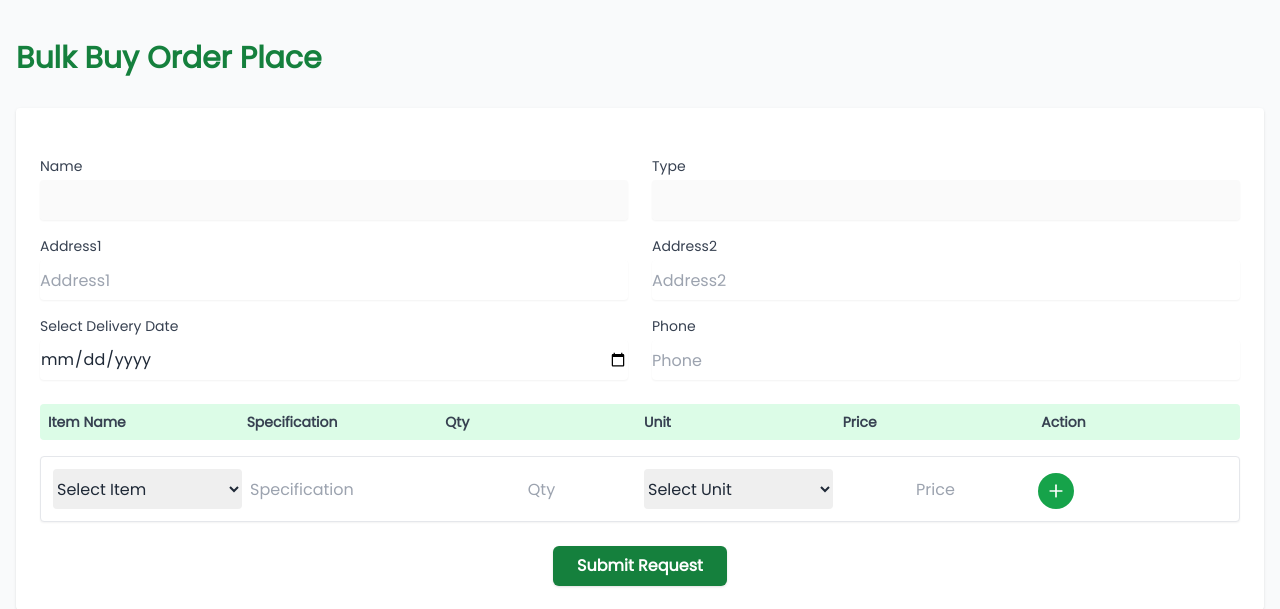
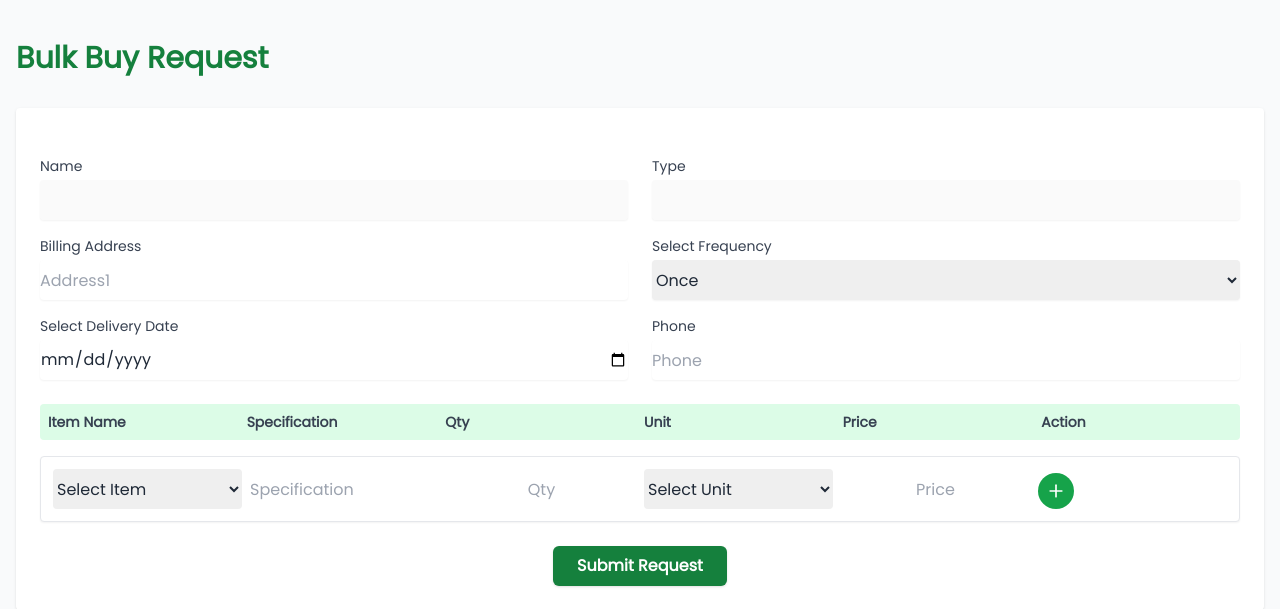
Before and after one commit to jeet760/OMS, a Django app: template omsproject/omsapp/templates/bulk-buy.html in a window 1280 px wide. Shown: the part 76-685 px from the top of the page. Run offline with Django 5.2, Linux system fonts and the light colour scheme; the template is opened without the code that fills it, so the values that code supplies are empty; some libraries are stand-ins or nearby versions.

Commit message:
bulk-buy-frequncy_23092025

```diff
--- a/omsproject/omsapp/models.py
+++ b/omsproject/omsapp/models.py
@@ -470,6 +470,7 @@ class BulkBuy(Model):
     bulkBuyExpDate = DateField(null=True)
     userID = ForeignKey(CustomUser, on_delete=CASCADE) #customer who has placed the bulk order
     response_accept = BooleanField(null=True) #True when bulk buy offer of the vendor is accepted by the customer
+    order_frequency = CharField(max_length=20, default='Once')
     def __str__(self):
         return f"{self.bulkBuyID}"
 
--- a/omsproject/omsapp/templates/bulk-buy-supply.html
+++ b/omsproject/omsapp/templates/bulk-buy-supply.html
@@ -28,7 +28,8 @@
                 <th class="py-2 px-3 cursor-pointer" onclick="sortTable(5, 'bulkorderTable')">Phone</th>
                 <th class="py-2 px-3 cursor-pointer" onclick="sortTable(6, 'bulkorderTable')">Responded</th>
                 <th class="py-2 px-3 cursor-pointer" onclick="sortTable(7, 'bulkorderTable')">No. of Items Enquired</th>
-                <th class="py-2 px-3 cursor-pointer" onclick="sortTable(8, 'bulkorderTable')">Accepted</th>
+                <th class="py-2 px-3 cursor-pointer" onclick="sortTable(8, 'bulkorderTable')">Frequency</th>
+                <th class="py-2 px-3 cursor-pointer" onclick="sortTable(9, 'bulkorderTable')">Accepted</th>
                 <th class="py-2 px-3 cursor-pointer">Actions</th>
             </tr>
         </thead>
@@ -45,6 +46,7 @@
                     {% if order.count_response > 0 %}<label class="px-4 py-2 text-sm text-green-600">Yes</label>{% else %}<label class="px-4 py-2 text-sm text-red-600">No</label>{% endif %}
                 </td>
                 <td class="py-2 px-3">{{order.count_items}}</td>
+                <td class="py-2 px-3">{{order.order_frequency}}</td>
                 <td>
                     {% if order.response_accept == True %}
                     <label class="px-4 py-2 text-sm text-green-600">Yes</label>
--- a/omsproject/omsapp/templates/bulk-buy.html
+++ b/omsproject/omsapp/templates/bulk-buy.html
@@ -2,7 +2,7 @@
 {% load static %}
 {% block bulk_buy %}
   <div class="max-w-7xl mx-auto px-4 py-10">
-    <h1 class="text-3xl font-bold text-green-700 mb-8">Bulk Buy Order Place</h1>
+    <h1 class="text-3xl font-bold text-green-700 mb-8">Bulk Buy Request</h1>
 
     <form id="formBulkBuy" onsubmit="return false;" class="bg-white p-6 rounded shadow space-y-6">
       {% csrf_token %}
@@ -18,8 +18,8 @@
           </div>
 
           <div>
-            <label for="address1" class="block text-sm font-medium text-gray-700">Address1</label>
-            <input type="text" id="address1" name="address1" value="{{user_address}}" placeholder="Address1"
+            <label for="address1" class="block text-sm font-medium text-gray-700">Billing Address</label>
+            <input type="text" id="address1" name="address1" value="{{user_address1}}" placeholder="Address1"
                   class="mt-1 block w-full h-10 rounded border-gray-300 shadow-sm focus:ring-green-600 focus:border-green-600">
           </div>
 
@@ -39,9 +39,17 @@
           </div>
 
           <div>
-            <label for="address2" class="block text-sm font-medium text-gray-700">Address2</label>
-            <input type="text" id="address2" name="address2" value="{{user_address1}}" placeholder="Address2"
-                  class="mt-1 block w-full h-10 rounded border-gray-300 shadow-sm focus:ring-green-600 focus:border-green-600">
+            <label for="address2" class="block text-sm font-medium text-gray-700">Select Frequency</label>
+            <select name="order_frequency" id="order_frequency" class="mt-1 block w-full h-10 rounded border-gray-300 shadow-sm focus:ring-green-600 focus:border-green-600">
+              <option>Once</option>
+              <option>Daily</option>
+              <option>Weekly</option>
+              <option>Fortnightly</option>
+              <option>Monthly</option>
+              <option>Quarterly</option>
+            </select>
+            <!-- <input type="hidden" id="address2" name="address2" value="{{user_address1}}" placeholder="Address2"
+                  class="mt-1 block w-full h-10 rounded border-gray-300 shadow-sm focus:ring-green-600 focus:border-green-600"> -->
           </div>
 
           <div>
@@ -161,6 +169,7 @@
     let validate = true;
     const formBulkBuy = document.getElementById('formBulkBuy');
     const delivery_date = document.getElementById('delivery-date').value;
+    const order_frequency = document.getElementById('order_frequency').value;
     const cardRows = document.querySelectorAll('.card-row');
     const rows = [];
 
@@ -188,7 +197,7 @@
             'Content-Type': 'application/json',
             'X-CSRFToken': getCookie('csrftoken')
         },
-        body: JSON.stringify({ rows, delivery_date })
+        body: JSON.stringify({ rows, delivery_date, order_frequency })
         })
         .then(response => response.json())
         .then(data => {
--- a/omsproject/omsapp/views.py
+++ b/omsproject/omsapp/views.py
@@ -2477,13 +2477,15 @@ def bulk_buy_order_place(request):
             data = json.loads(request.body)
             delivery_date = data.get('delivery_date')
             user_id = request.user.pk
+            bulk_order_frequency = data.get('order_frequency')
 
             with transaction.atomic():
                 # Create a temporary BulkBuy object
                 bulkBuy = BulkBuy.objects.create(
                     userID_id=user_id,
                     bulkBuyExpDate=delivery_date,
-                    bulkBuyNo="TEMP"  # Will be updated after getting ID
+                    bulkBuyNo="TEMP",  # Will be updated after getting ID
+                    order_frequency = bulk_order_frequency
                 )
 
                 # Generate order number based on the ID
@@ -2502,7 +2504,7 @@ def bulk_buy_order_place(request):
                     )
 
             return JsonResponse({
-                "message": "Bulk buy order placed successfully.",
+                "message": "Bulk buy request placed successfully.",
                 "redirect_url": f"{reverse('order_successful')}?success=Bulk"
             })
 
```
Also changed, not shown: omsproject/omsapp/migrations/0081_bulkbuy_order_frequency.py (added).
